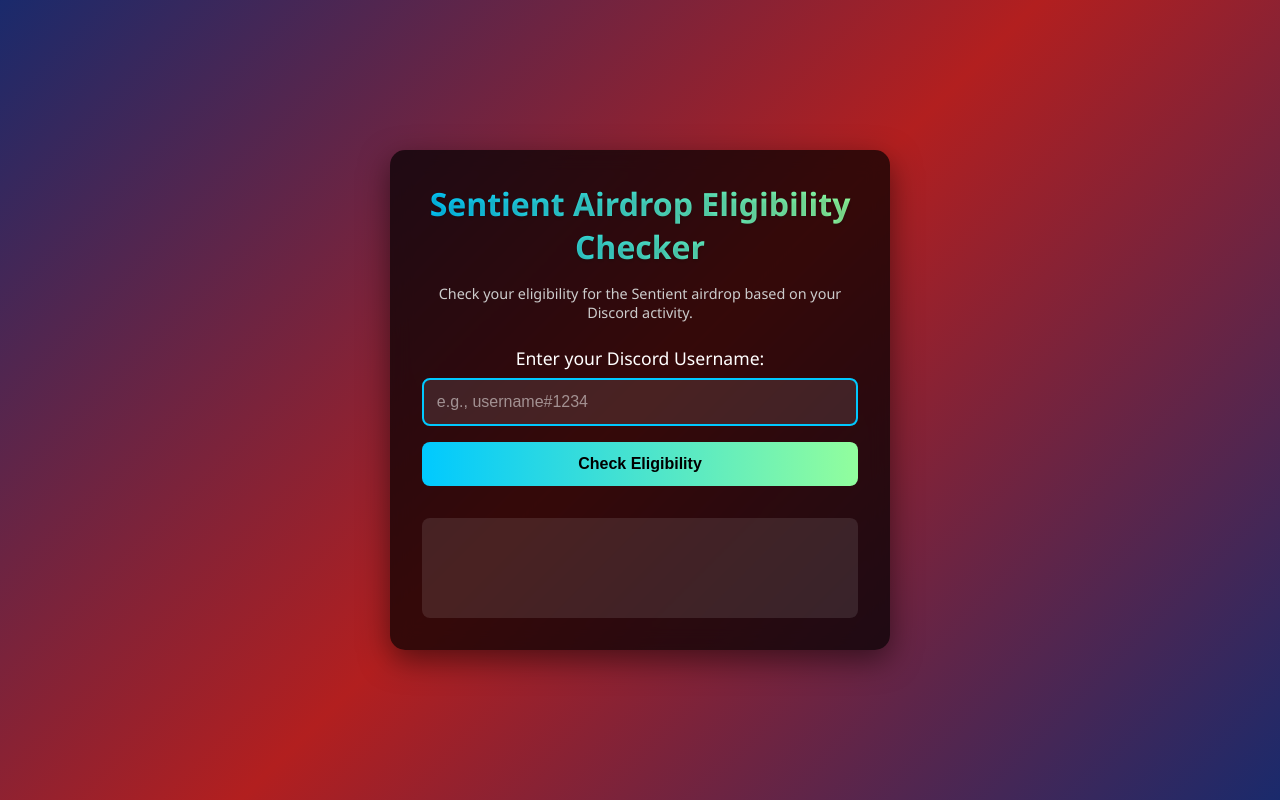
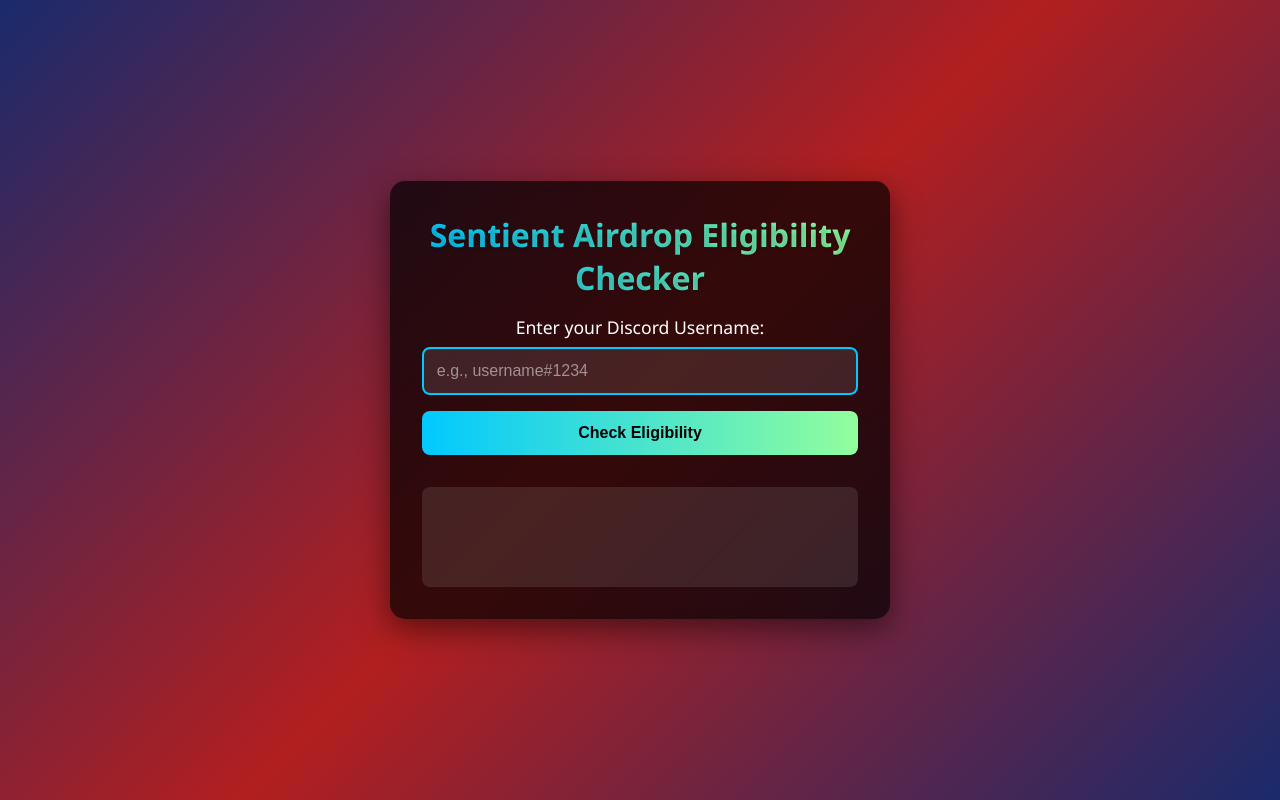
Before and after one commit to Dare918/sentient-checker, a plain HTML site: page index.html in a window 1280 px wide. Drawn offline with Linux system fonts and the light colour scheme.

Commit message:
Update index.html

```diff
--- a/index.html
+++ b/index.html
@@ -9,10 +9,6 @@
 <body>
     <div class="container">
         <h1>Sentient Airdrop Eligibility Checker</h1>
-        <div class="description">
-            <p>Check your eligibility for the Sentient airdrop based on your Discord activity.</p>
-            <!-- Removed the 100-hour requirement notice -->
-        </div>
         <div class="input-section">
             <label for="discord-username">Enter your Discord Username:</label>
             <input type="text" id="discord-username" placeholder="e.g., username#1234">
```
